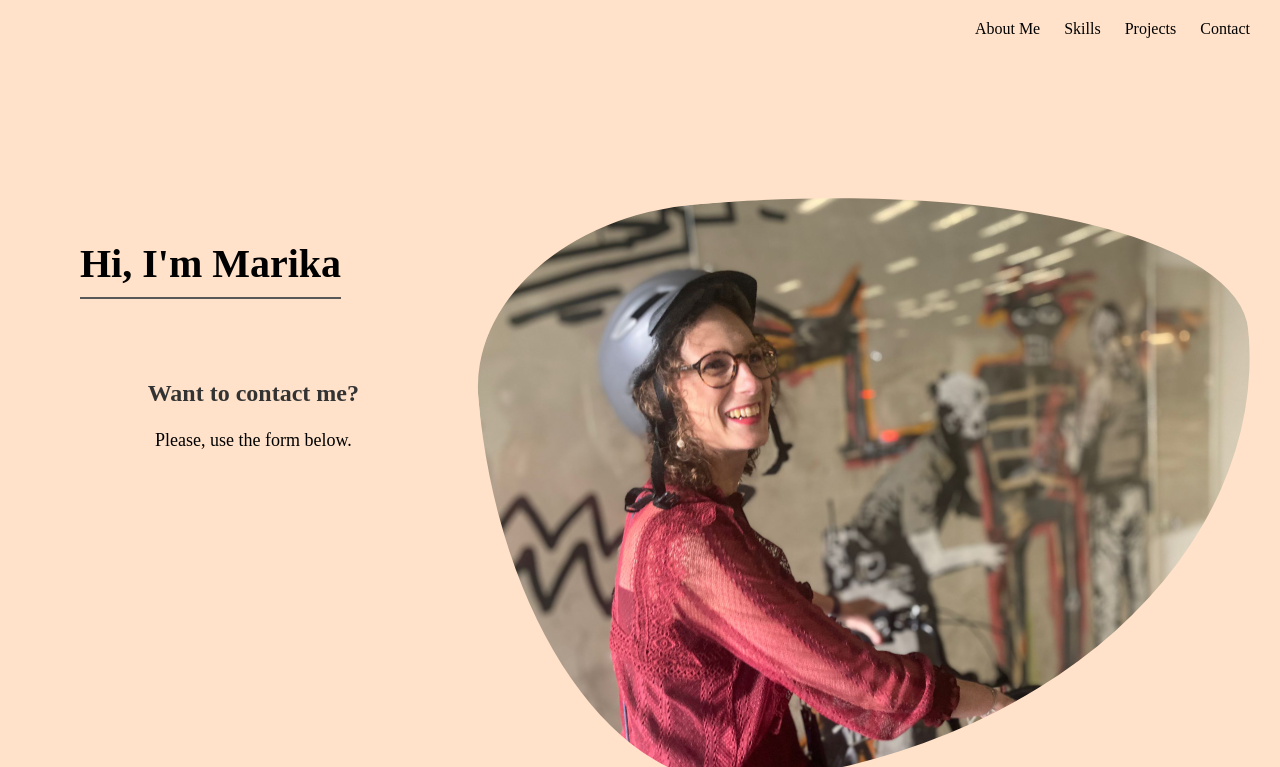
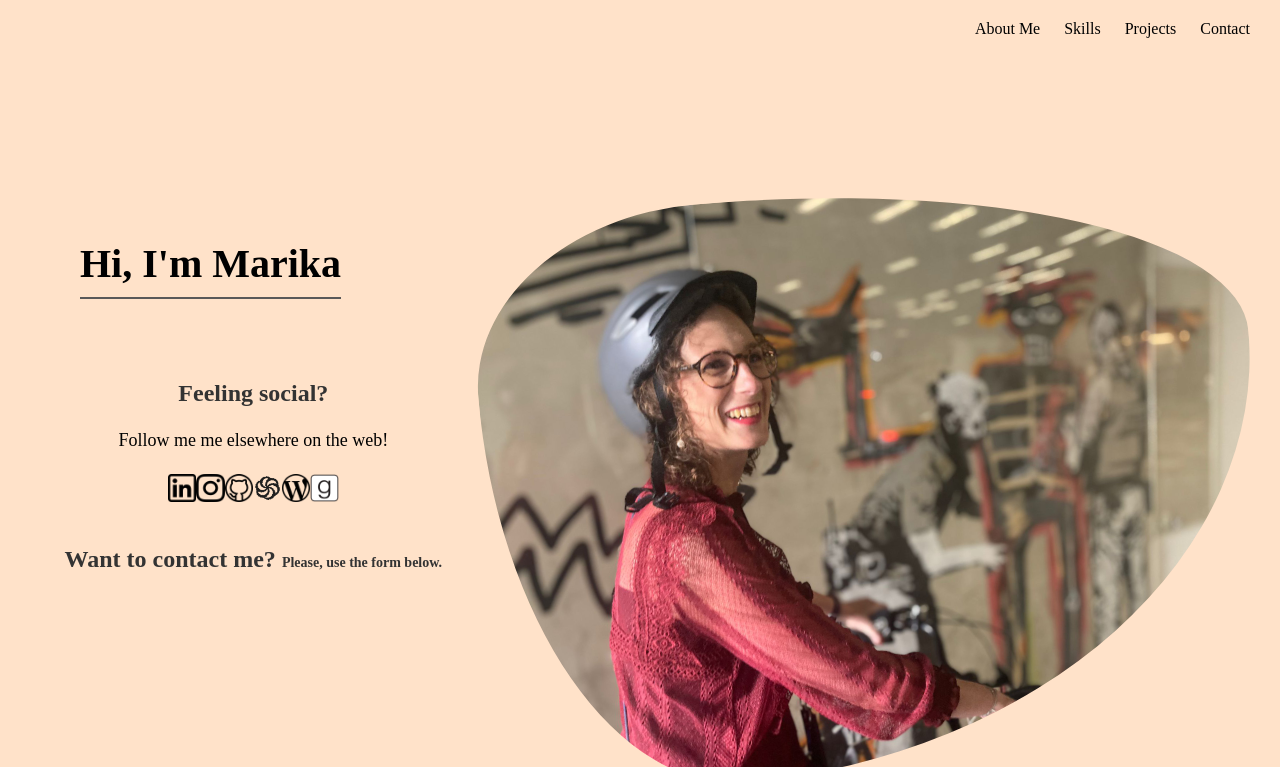
Before and after one commit to MarikaBBB/Portfolio-website, a plain HTML site: page index.html in a window 1280 px wide. Both pictures are taken after a click on the link "Contact". Shown: the top 767 px of the page. Drawn offline with Linux system fonts and the light colour scheme.

Commit message:
feat: add social media channels and style them

```diff
--- a/index.html
+++ b/index.html
@@ -84,8 +84,41 @@
             </div>
             <div class="content" id="contact" style="display: none;">
                 <div class="centeredContent">
-                    <h2>Want to contact me?</h2>
-                    <p>Please, use the form below.</p>
+                    <h2>Feeling social?</h2><p>Follow me me elsewhere on the web!</p>
+                    <ul class="socialIcons">
+                        <li>
+                            <a href="https://www.linkedin.com/in/marikabertelli/" target="_blank">
+                                <img src="./images/Iconlinkedin.png" alt="LinkedIn" class="icon">
+                            </a>
+                        </li>
+                        <li>
+                            <a href="https://www.instagram.com/marikabert/" target="_blank">
+                                <img src="./images/Iconinstagram.png" alt="Instagram" class="icon">
+                            </a>
+                        </li>
+                        <li>
+                            <a href="https://github.com/yourprofile" target="_blank">
+                                <img src="./images/Icongithub2.png" alt="GitHub" class="icon">
+                            </a>
+                        </li>
+                        <li>
+                            <a href="https://www.codewars.com/users/MarrrB" target="_blank">
+                                <img src="./images/IconWars.png" alt="Codewars" class="icon">
+                            </a>
+                        </li>
+                        <li>
+                            <a href="https://wanderthroughculture.wordpress.com" target="_blank">
+                                <img src="./images/Iconwordpress.png" alt="WordPress Blog" class="icon">
+                            </a>
+                        </li>
+                        <li>
+                            <a href="https://www.goodreads.com/user/show/30598533-marika" target="_blank">
+                                <img src="./images/Icongoodreads.png" alt="Goodreads" class="icon">
+                            </a>
+                        </li>
+                    </ul>
+
+                    <h2>Want to contact me? <span class="smallText">Please, use the form below.</span></h2>
                 </div>
                 <form class="feedbackForm" id="contactForm" method="post">
                     <input type="text" name="name" placeholder="Your name">
--- a/styles.css
+++ b/styles.css
@@ -246,6 +246,10 @@ body {
 }
 
 /* Style Contact section */
+.smallText {
+  font-size: 14px;
+}
+
 input, textarea {
   border: none;
   padding: 2rem;
@@ -323,6 +327,29 @@ input[type="submit"]:focus {
   margin-top: 20px;
   margin-left: 20px;
   margin-bottom: 20px;
+  font-size: 18px;
   opacity: 1;
   pointer-events: all;
 }
+
+/* Style the icon images */
+.socialIcons {
+  list-style: none;
+  padding: 0;
+  margin: 0;
+  display: flex;
+  justify-content: space-between;
+  width: 40%;
+}
+
+.socialIcons li {
+  margin: 0; /* Remove any default margins */
+}
+
+.socialIcons img.icon {
+  width: 30px;
+  height: auto;
+  margin-right: 10px;
+  margin-top: 20px;
+  margin-bottom: 20px;
+}
```
Also changed, not shown: images/IconWars.png (added), images/Icongithub2.png (added), images/Icongoodreads.png (added), images/Iconinstagram.png (added), images/Iconlinkedin.png (added), images/Iconwordpress.png (added), 1 other file.
